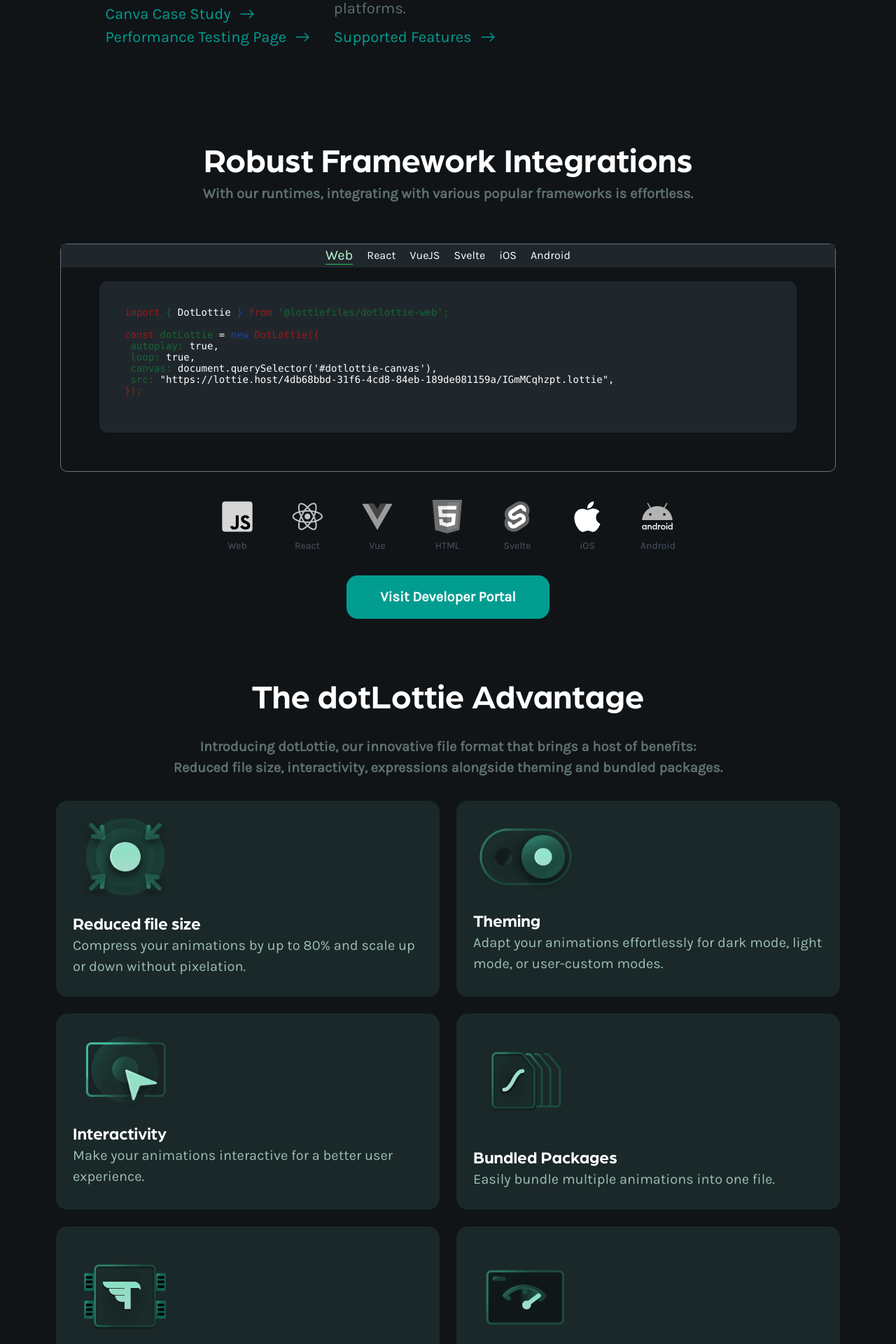
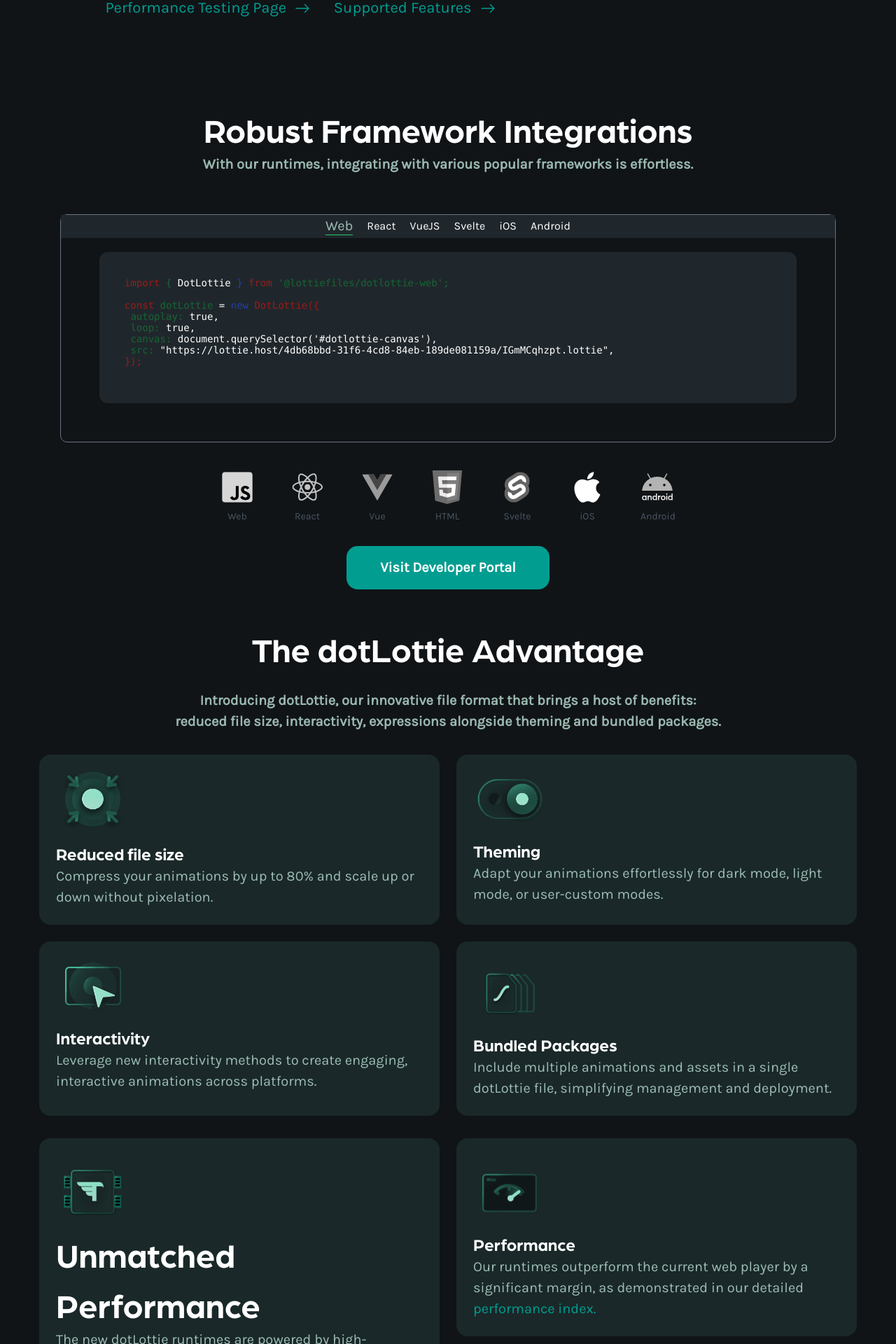
Before and after one commit to melbin2610/LottieFiles, a Next.js app: page / in a window 1280 px wide. Shown: the part 1627-3547 px from the top of the page at 70% size. Built offline with nearby package versions, Linux system fonts and the light colour scheme.

Commit message:
19th commit

```diff
--- a/src/app/components/Advantages.jsx
+++ b/src/app/components/Advantages.jsx
@@ -9,89 +9,97 @@ import js from "../../../images/js.png";
 
 const Advantages = () => {
   return (
-    <div className="bg-[#101417] p-6 md:p-12">
+    <div className="bg-[#101417] p-6 max-sz:p-2">
       <div className="w-full max-w-[1280px] mx-auto">
         <h1 className="text-center text-[32px] max-sl:text-[22px] sm:text-[40px] md:text-[48px] text-[#ffff] font-bold arboria_bold">
           The dotLottie Advantage
         </h1>
-        <p className="text-center text-[16px] max-sl:text-[12px] sm:text-[18px] md:text-[20px] text-[#5e706d] font-bold mt-6 karla_regular">
-          Introducing dotLottie, our innovative file format that brings a host of benefits:
+        <p className="text-center text-[16px] max-sl:text-[16px] sm:text-[18px] md:text-[20px] text-[#d6fef1b3] font-bold mt-6 karla_regular">
+        Introducing dotLottie, our innovative file format that brings a host of benefits:<br className="max-md:hidden"/>
+        reduced file size, interactivity, expressions alongside theming and bundled packages.
         </p>
-        <p className="text-center text-[16px] max-sl:text-[12px] sm:text-[18px] md:text-[20px] text-[#5e706d] font-bold karla_regular">
-          Reduced file size, interactivity, expressions alongside theming and bundled packages.
-        </p>
+
         <div className="grid grid-cols-1 md:grid-cols-2 lg:grid-cols-3 gap-6 p-8">
           {/* Card 1 */}
-          <div className="bg-[#1a2829] h-[280px] rounded-2xl p-6 flex flex-col max-sl:h-[100%] group hover:bg-gradient-to-br hover:from-[#2c7462] hover:via-transparent hover:to-transparent hover:text-white transition-all duration-200">
-            <Image className="w-[22%] sm:w-[30%]" src={reduce} alt="Reduced file size" />
-            <h1 className="text-[20px] sm:text-[24px] text-[#ffff] font-bold mt-5 max-sl:text-[17px] arboria_bold">
+          <div className="bg-[#1a2829] h-[] rounded-2xl p-6 flex flex-col max-sl:h-[100%] group hover:bg-gradient-to-br hover:from-[#2c7462] hover:via-transparent hover:to-transparent hover:text-white transition-all duration-200">
+            <Image className="w-[20%] max-sl:w-[30%] " src={reduce} alt="Reduced file size" />
+            <h1 className="text-[20px] sm:text-[24px] text-[#ffff] font-bold mt-5 max-sl:text-[20px] arboria_bold">
               Reduced file size
             </h1>
-            <h2 className="text-[16px] sm:text-[20px] text-[#d6fef1b3] font-normal max-sl:text-[13px] max-sl:h-[10%] karla_regular">
+            <h2 className="text-[16px] sm:text-[20px] text-[#d6fef1b3] font-normal max-sl:text-[20px] max-sl:h-[10%] karla_regular">
               Compress your animations by up to 80% and scale up or down without pixelation.
             </h2>
           </div>
 
           {/* Card 2 */}
-          <div className="bg-[#1a2829] h-[280px] rounded-2xl p-6 flex flex-col max-sl:h-[100%] group hover:bg-gradient-to-br hover:from-[#2c7462] hover:via-transparent hover:to-transparent hover:text-white transition-all duration-200">
-            <Image className="w-[22%] sm:w-[30%]" src={theme} alt="Theming" />
-            <h1 className="text-[20px] sm:text-[24px] text-[#ffff] font-bold mt-4 max-sl:text-[17px] arboria_bold">Theming</h1>
-            <h2 className="text-[16px] sm:text-[20px] text-[#d6fef1b3] font-normal max-sl:text-[13px] karla_regular">
+          <div className="bg-[#1a2829] h-[] rounded-2xl p-6 flex flex-col max-sl:h-[100%] group hover:bg-gradient-to-br hover:from-[#2c7462] hover:via-transparent hover:to-transparent hover:text-white transition-all duration-200">
+            <Image className="w-[20%] max-sl:w-[30%]" src={theme} alt="Theming" />
+            <h1 className="text-[20px] sm:text-[24px] text-[#ffff] font-bold mt-4 max-sl:text-[20px] arboria_bold">Theming</h1>
+            <h2 className="text-[16px] sm:text-[20px] text-[#d6fef1b3] font-normal max-sl:text-[20px] karla_regular">
               Adapt your animations effortlessly for dark mode, light mode, or user-custom modes.
             </h2>
           </div>
 
           {/* Card 3 */}
-          <div className="bg-[#1a2829] h-[280px] rounded-2xl p-6 flex flex-col max-sl:h-[100%] group hover:bg-gradient-to-br hover:from-[#2c7462] hover:via-transparent hover:to-transparent hover:text-white transition-all duration-200">
-            <Image className="w-[22%] sm:w-[30%]" src={interactivity} alt="Interactivity" />
-            <h1 className="text-[20px] sm:text-[24px] text-[#ffff] font-bold mt-4 max-sl:text-[17px] arboria_bold">Interactivity</h1>
-            <h2 className="text-[16px] sm:text-[20px] text-[#d6fef1b3] font-normal max-sl:text-[13px] karla_regular">
-              Make your animations interactive for a better user experience.
+          <div className="bg-[#1a2829] h-[] rounded-2xl p-6 flex flex-col max-sl:h-[100%] group hover:bg-gradient-to-br hover:from-[#2c7462] hover:via-transparent hover:to-transparent hover:text-white transition-all duration-200">
+            <Image className="w-[20%] max-sl:w-[30%]" src={interactivity} alt="Interactivity" />
+            <h1 className="text-[20px] sm:text-[24px] text-[#ffff] font-bold mt-4 max-sl:text-[20px] arboria_bold">Interactivity</h1>
+            <h2 className="text-[16px] sm:text-[20px] text-[#d6fef1b3] font-normal max-sl:text-[20px] karla_regular">
+            Leverage new interactivity methods to create engaging, interactive animations across platforms.
             </h2>
           </div>
 
           {/* Card 4 */}
-          <div className="bg-[#1a2829] h-[280px] rounded-2xl p-6 flex flex-col max-sl:h-[100%] group hover:bg-gradient-to-br hover:from-[#2c7462] hover:via-transparent hover:to-transparent hover:text-white transition-all duration-200">
-            <Image className="w-[22%] sm:w-[30%]" src={bundle} alt="Bundled packages" />
-            <h1 className="text-[20px] sm:text-[24px] text-[#ffff] font-bold mt-3 max-sl:text-[17px] arboria_bold">
+          <div className="bg-[#1a2829] h-[] rounded-2xl p-6 flex flex-col max-sl:h-[100%] group hover:bg-gradient-to-br hover:from-[#2c7462] hover:via-transparent hover:to-transparent hover:text-white transition-all duration-200">
+            <Image className="w-[20%] max-sl:w-[30%]" src={bundle} alt="Bundled packages" />
+            <h1 className="text-[20px] sm:text-[24px] text-[#ffff] font-bold  max-sl:text-[20px] arboria_bold">
               Bundled Packages
             </h1>
-            <h2 className="text-[16px] sm:text-[20px] text-[#d6fef1b3] font-normal max-sl:text-[13px] karla_regular">
-              Easily bundle multiple animations into one file.
+            <h2 className="text-[16px] sm:text-[20px] text-[#d6fef1b3] font-normal max-sl:text-[20px] karla_regular">
+            Include multiple animations and assets in a single dotLottie file, simplifying management and deployment.
+
+
             </h2>
           </div>
 
-          {/* Card 5 */}
-          <div className="bg-[#1a2829] h-[280px] rounded-2xl p-6 flex flex-col max-sl:h-[100%] group hover:bg-gradient-to-br hover:from-[#2c7462] hover:via-transparent hover:to-transparent hover:text-white transition-all duration-200">
-            <Image className="w-[22%] sm:w-[30%]" src={unmacthed} alt="Unmatched performance" />
-            <h1 className="text-[20px] sm:text-[24px] text-[#ffff] font-bold mt-[-14px] max-sl:text-[13px] max-sl:mt-2 arboria_bold">
+
+        </div>
+        <div className="grid grid-cols-1 md:grid-cols-2 lg:grid-cols-3 gap-6 px-8 ">
+                 {/* Card 5 */}
+          <div className="bg-[#1a2829] h-[]  rounded-2xl p-6 flex flex-col group hover:bg-gradient-to-br hover:from-[#2c7462] hover:via-transparent hover:to-transparent hover:text-white transition-all duration-200">
+            <Image className="w-[20%] max-sl:w-[30%]" src={unmacthed} alt="Unmatched performance" />
+            <h1 className="text-[48px] max-srb:text-[30px]  text-[#ffff] max-sz:text-[20px]   arboria_bold">
               Unmatched Performance
             </h1>
-            <h2 className="text-[16px] sm:text-[20px] text-[#d6fef1b3] font-normal max-sl:text-[13px] karla_regular">
-              The new dotLottie runtimes are powered by high-performance graphics engine ThorVG.
+            <h2 className="text-[16px] sm:text-[20px] text-[#d6fef1b3] font-normal max-sl:text-[20px] karla_regular">
+            The new dotLottie runtimes are powered by high-performance graphics engine ThorVG. With the support for the dotLottie format which is 80% smaller than a normal JSON.
             </h2>
           </div>
+           <div className=" flex flex-col gap-[30px] max-md:gap-[28px]">
+               {/* Card 6 */}
+          <div className="bg-[#1a2829]  h-[] rounded-2xl p-6 flex flex-col max-sl:h-[100%] group hover:bg-gradient-to-br hover:from-[#2c7462] hover:via-transparent hover:to-transparent hover:text-white transition-all duration-200">
+            <Image className="w-[20%] max-sl:w-[30%]" src={performance} alt="Performance" />
+            <h1 className="text-[20px] sm:text-[24px] text-[#ffff] font-bold mt-1 max-sl:text-[20px] arboria_bold">Performance</h1>
+            <h2 className="text-[16px] sm:text-[20px] text-[#d6fef1b3] font-normal max-sl:text-[20px] karla_regular">
+            Our runtimes outperform the current web player by a significant margin, as demonstrated in our detailed <span className="text-[#019d91]">performance index.</span>
 
-          {/* Card 6 */}
-          <div className="bg-[#1a2829] h-[280px] rounded-2xl p-6 flex flex-col max-sl:h-[100%] group hover:bg-gradient-to-br hover:from-[#2c7462] hover:via-transparent hover:to-transparent hover:text-white transition-all duration-200">
-            <Image className="w-[22%] sm:w-[30%]" src={performance} alt="Performance" />
-            <h1 className="text-[20px] sm:text-[24px] text-[#ffff] font-bold mt-1 max-sl:text-[17px] arboria_bold">Performance</h1>
-            <h2 className="text-[16px] sm:text-[20px] text-[#d6fef1b3] font-normal max-sl:text-[13px] karla_regular">
-              Experience fast load times and efficient rendering.
+
             </h2>
           </div>
 
           {/* Card 7 */}
-          <div className="bg-[#1a2829] h-[280px] rounded-2xl p-6 flex flex-col max-sl:h-[100%] group hover:bg-gradient-to-br hover:from-[#2c7462] hover:via-transparent hover:to-transparent hover:text-white transition-all duration-200">
-            <Image className="w-[22%] sm:w-[30%]" src={js} alt="JavaScript support" />
-            <h1 className="text-[20px] sm:text-[24px] text-[#ffff] font-bold mt-0 max-sl:text-[17px] arboria_bold">
-              JavaScript Support
+          <div className="bg-[#1a2829]  h-[] rounded-2xl p-6 flex flex-col max-sl:h-[100%] group hover:bg-gradient-to-br hover:from-[#2c7462] hover:via-transparent hover:to-transparent hover:text-white transition-all duration-200">
+            <Image className="w-[20%] max-sl:w-[30%]" src={js} alt="JavaScript support" />
+            <h1 className="text-[20px] sm:text-[24px] text-[#ffff] font-bold mt-0 max-sl:text-[20px] arboria_bold">
+            JS library
             </h1>
-            <h2 className="text-[16px] sm:text-[20px] text-[#d6fef1b3] font-normal max-sl:text-[13px] karla_regular">
-              Integrate easily with JavaScript for advanced features.
+            <h2 className="text-[16px] sm:text-[20px] text-[#d6fef1b3] font-normal max-sl:text-[20px] karla_regular">
+            Create and control dotLottie animations effortlessly with our <span className="text-[#019d91]">powerful JavaScript library.</span>
             </h2>
           </div>
-        </div>
+           </div>
+
+          </div>
       </div>
     </div>
   );
--- a/src/app/components/Faq.jsx
+++ b/src/app/components/Faq.jsx
@@ -45,7 +45,7 @@ const Faq = () => {
                 className="h-[70px] bg-[#192023] flex items-center justify-between p-4 rounded-xl cursor-pointer transition-all duration-300 ease-in-out hover:bg-[#2c353b]"
                 onClick={() => handleToggle(index)}
               >
-                <h2 className="text-white text-[16px] xs:text-[18px] sm:text-[20px] font-bold max-sl:text-[12px]">
+                <h2 className="text-white text-[16px] xs:text-[18px] sm:text-[20px] font-bold ">
                   {faq.question}
                 </h2>
                 <button className="text-white">
@@ -61,7 +61,7 @@ const Faq = () => {
                 </button>
               </div>
               {openIndex === index && (
-                <h3 className="mt-2 p-4 text-white bg-[#192023] rounded-xl text-[14px] xs:text-[16px]">
+                <h3 className="mt-2 p-4 text-[#d6fef1b3] bg-[#192023] rounded-xl text-[16px] max-md:text-[14px] ">
                   {faq.answer}
                 </h3>
               )}
--- a/src/app/components/FrameWork.jsx
+++ b/src/app/components/FrameWork.jsx
@@ -131,7 +131,7 @@ const FrameWork = () => {
         <h1 className="text-center text-[32px] sm:text-[40px] md:text-[48px] text-[#ffff] arboria_bold font-bold">
           Robust Framework Integrations
         </h1>
-        <h2 className="text-center text-[16px] sm:text-[18px] md:text-[20px] text-[#5e706d] font-bold karla_regular">
+        <h2 className="text-center text-[16px] sm:text-[18px] md:text-[20px] text-[#d6fef1b3] font-bold karla_regular">
           With our runtimes, integrating with various popular frameworks is effortless.
         </h2>
       </div>
@@ -144,7 +144,7 @@ const FrameWork = () => {
                 key={framework}
                 href="#"
                 className={`${
-                  selectedFramework === framework ? "text-green-200 border-b border-green-500 text-[20px]" : ""
+                  selectedFramework === framework ? "text-[#d6fef1b3] border-b border-green-500 text-[20px]" : ""
                 } transition-all duration-200`}
                 onClick={(e) => {
                   e.preventDefault();
--- a/src/app/components/SinglePage.jsx
+++ b/src/app/components/SinglePage.jsx
@@ -54,7 +54,7 @@ const SinglePage = () => {
   return (
     <div className='p-4 xs:p-6 sm:p-8 md:p-12 lg:p-16 xl:p-24 2xl:p-32'>
       <div className='w-[90%] max-w-[1280px] mx-auto'>
-        <div className='flex flex-col xs:flex-row sm:flex-row gap-2 xs:gap-2 sm:gap-4 mt-36'>
+        <div className='flex flex-col xs:flex-row sm:flex-row gap-2 xs:gap-2 sm:gap-4 mt-36 karla_regular'>
           <Link href='/blog' className='flex items-center text-xs xs:text-sm sm:text-base'>
             blog <span className='ml-1'>{'>'}</span>
           </Link>
@@ -65,11 +65,11 @@ const SinglePage = () => {
             {pageData.title} <span className='ml-1'>{'>'}</span>
           </Link>
         </div>
-        <h1 className='text-xl xs:text-2xl sm:text-3xl md:text-4xl lg:text-5xl xl:text-6xl font-bold mt-5'>
+        <h1 className='text-xl xs:text-2xl sm:text-3xl md:text-4xl lg:text-5xl xl:text-6xl font-bold mt-5 arboria_bold'>
           {pageData.title}
         </h1>
         <div className='mt-4'>
-          <div className='flex text-[14px] xs:text-[12px] sm:text-[16px] flex-col xs:flex-row sm:flex-row items-center gap-1 xs:gap-2 sm:gap-4 text-gray-600'>
+          <div className='flex text-[14px] xs:text-[12px] sm:text-[16px] flex-col xs:flex-row sm:flex-row items-center gap-1 xs:gap-2 sm:gap-4 text-gray-600 karla_regular'>
             <Image className='block w-6 h-6 rounded-3xl xs:w-8 xs:h-8 sm:w-10 sm:h-10' src={logo} alt='Logo' />
             <Link href='/blog' className='flex items-center'>
               LottieFiles
--- a/src/app/components/Spotlight.jsx
+++ b/src/app/components/Spotlight.jsx
@@ -27,10 +27,10 @@ const Spotlight = () => {
 </button>
 
 
-        <h1 className="text-2xl sl:text-3xl md:text-4xl lg:text-5xl xl:text-6xl zr:w-[76%] text-[#ffff] arboria_bold font-bold mt-4 text-center ">
+        <h1 className="text-2xl sl:text-3xl md:text-4xl lg:text-5xl xl:text-6xl zr:w-[76%] text-[#ffff] arboria_bold font-bold mt-4 text-center max-sl:text-[25px] ">
           Built for Performance and
         </h1>
-        <h1 className="text-2xl sl:text-3xl md:text-4xl lg:text-5xl xl:text-6xl text-[#ffff] arboria_bold font-bold mt-4 text-center ">
+        <h1 className="text-2xl sl:text-3xl md:text-4xl lg:text-5xl xl:text-6xl text-[#ffff] arboria_bold font-bold mt-4 text-center max-sl:text-[25px] ">
           Cross-Platform Consistency
         </h1>
         <p className="text-base sl:text-lg md:text-xl text-[#d6fef1b3] mt-3 text-center karla_regular">
```
Also changed, not shown: src/app/components/Additional.jsx (+5 -5 lines), src/app/components/Experience.jsx (+7 -7 lines), src/app/components/Header.jsx (+4 -6 lines), src/app/components/LottieFor.jsx (+5 -5 lines).
